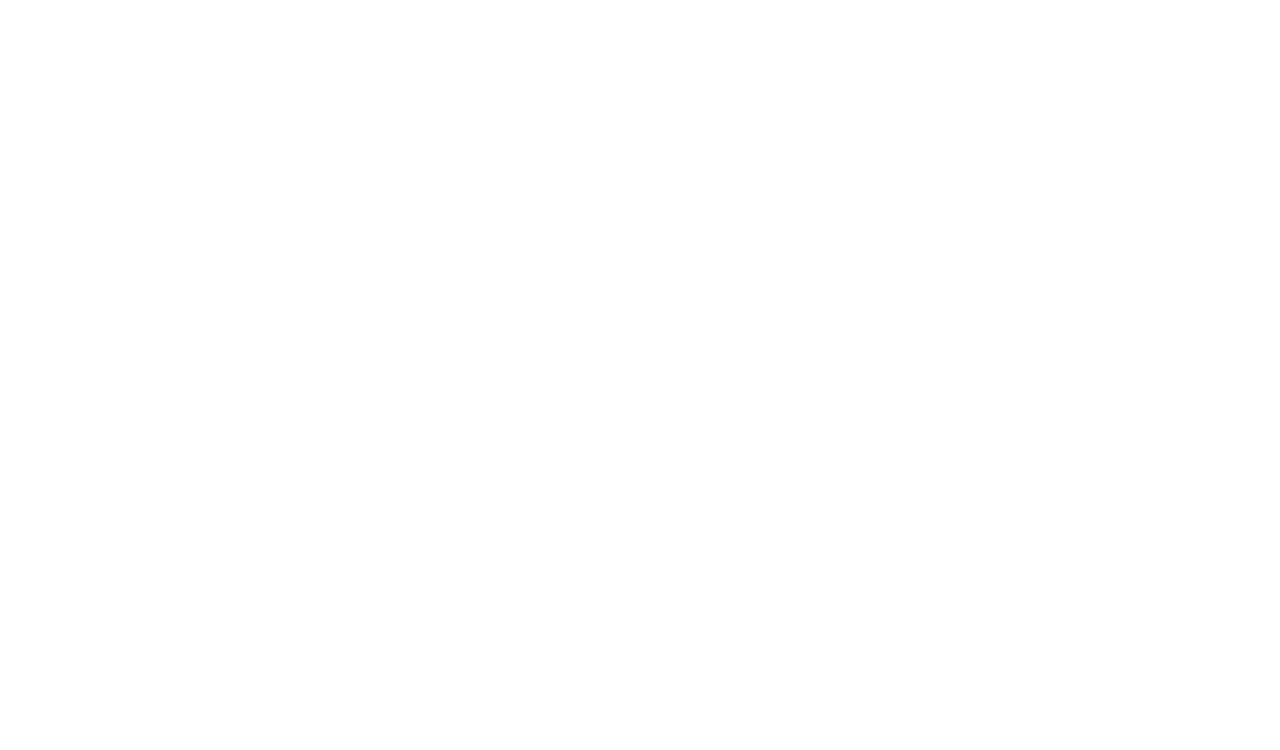
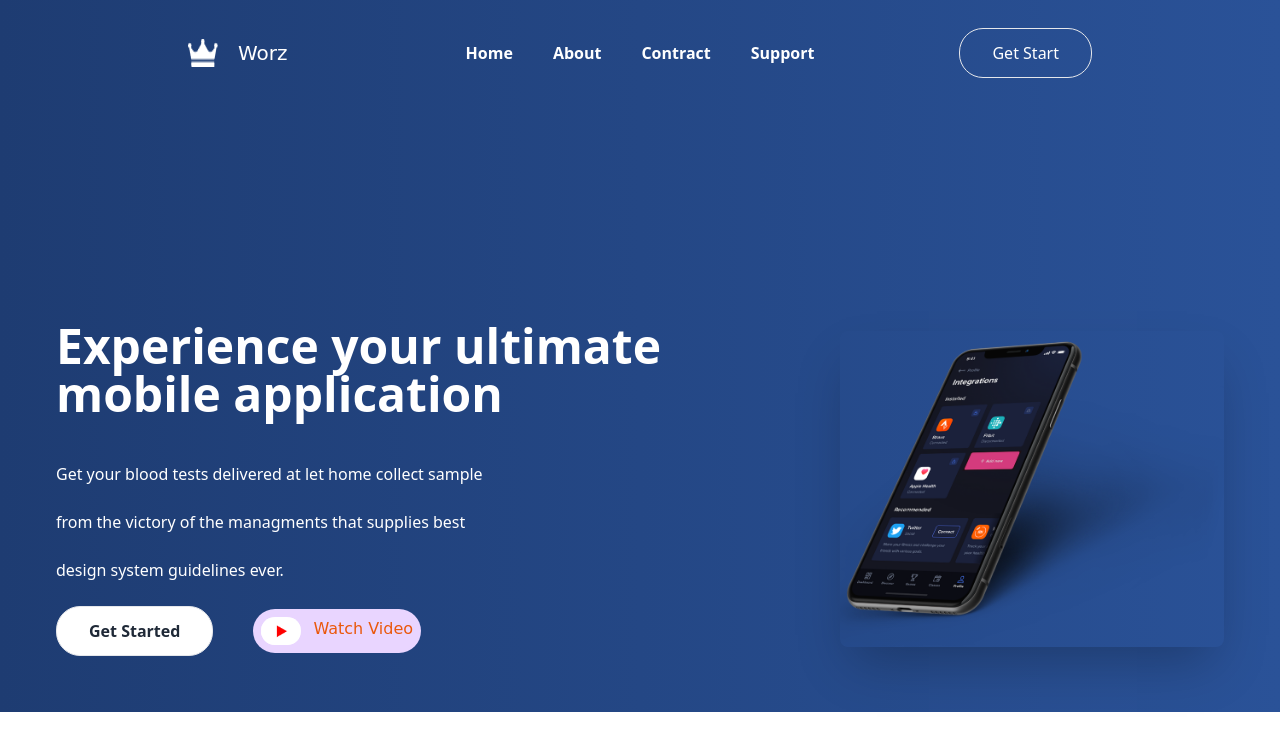
Before and after one commit to Digontha/worz-portfolio, a plain HTML site: page index.html in a window 1280 px wide. Drawn offline with nearby package versions, Linux system fonts and the light colour scheme; a web font is replaced by a local one.

Commit message:
nav and banner sectrion done

```diff
--- a/index.html
+++ b/index.html
@@ -6,10 +6,81 @@
     <script src="https://cdn.tailwindcss.com"></script>
     <link href="https://cdn.jsdelivr.net/npm/daisyui@3.5.1/dist/full.css" rel="stylesheet" type="text/css" />
     <script src="https://cdn.tailwindcss.com"></script>
-
+    <link rel="preconnect" href="https://fonts.googleapis.com">
+    <link rel="preconnect" href="https://fonts.gstatic.com" crossorigin>
+    <link href="https://fonts.googleapis.com/css2?family=Manrope:wght@400;500;600;700;800&family=Rubik+Wet+Paint&display=swap" rel="stylesheet">
     <title>Document</title>
 </head>
+
+<style>
+
+  .worz{
+    font-family: 'Manrope', sans-serif;
+    font-family: 'Rubik Wet Paint', cursive;
+  }
+
+</style>
 <body>
+      <header class="bg-gradient-to-r from-[#1E3C72] to-[#2A5298] ">
 
+        <nav class="mx-40 p-5">
+
+            <div class="navbar">
+                <div class="navbar-start">
+
+                  <div class=" flex  gap-5 ">
+                    <img class="text-black" src="/Combined shape 16724.png" alt="">
+                    <a class=" text-white text-xl worz">Worz</a></div>
+                </div>
+                <div class="navbar-center  lg:flex">
+                  <ul class="flex flex-col md:flex-row px-1 gap-10">
+                    <li class="text-[16px] text-[#fff] cursor-pointer font-semibold">Home</li>
+                    <li class="text-[16px] text-[#fff] cursor-pointer font-semibold">About</li>
+                    <li class="text-[16px] text-[#fff] cursor-pointer font-semibold">Contract</li>
+                    <li class="text-[16px] text-[#fff] cursor-pointer font-semibold">Support</li>
+                  </ul>
+                </div>
+                <div class="navbar-end">
+                  <button class="border-[1px] p-3 px-8 rounded-3xl text-[#fff]">Get Start</button>
+                </div>
+              </div>
+
+        </nav>
+
+        <div class="hero mt-40 p-10">
+            <div class="hero-content flex-col lg:flex-row-reverse">
+              <img src="/mockup.png" class="max-w-sm rounded-lg shadow-2xl" />
+              <div>
+                <h1 class="text-5xl font-bold text-[#fff]">Experience your ultimate mobile
+                    application</h1>
+                <p class="py-6 text-[#fff] mt-5">Get your blood tests delivered at let home collect sample</p>
+                    <p class=" text-[#fff] ">  from the victory of the managments  that supplies best</p>
+                    <p class="py-6 text-[#fff] ">
+                        design system guidelines ever.</p>
+
+                <div class="flex gap-10 items-center ">
+                    <button class="border-[1px] p-3 px-8 rounded-3xl bg-white font-semibold" >Get Started</button>
+                    <div class="cursor-pointer flex items-start gap-3 bg-purple-200 p-2 rounded-full">
+                        <img class="w-10 bg-white rounded-full " src="./Group 49.png" alt="">
+                        <p class="text-orange-600 worz">Watch Video</p>
+                    </div>
+                </div>
+              </div>
+            </div>
+          </div>
+
+      </header>
+
+
+
+      <main>
+
+      </main>
+
+
+
+      <footer>
+
+      </footer>
 </body>
 </html>
```
Also changed, not shown: Combined shape 16724.png (added), Group 49.png (added), mockup.png (added).
